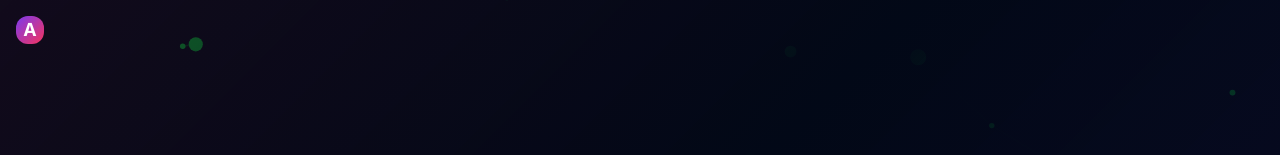
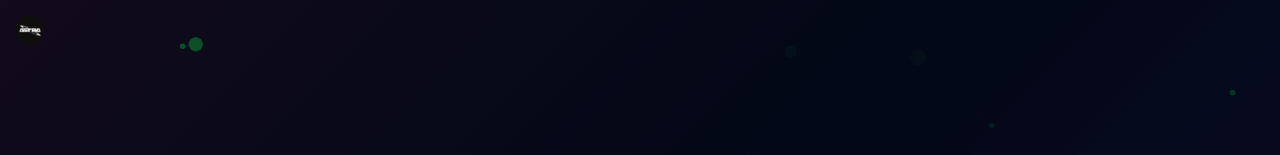
Before and after one commit to Ytshplays/astra, a Next.js app: page /login in a window 1280 px wide. Shown: the top 155 px of the page. Built offline with nearby package versions, Linux system fonts and the light colour scheme.

Commit message:
Add Astra logo and update logo component

```diff
--- a/components/nexus-logo.tsx
+++ b/components/nexus-logo.tsx
@@ -1,11 +1,17 @@
 import { cn } from "@/lib/utils";
+import Image from "next/image";
 
 export function AstraLogo({ className }: { className?: string }) {
   return (
     <div className={cn("flex items-center gap-2.5", className)}>
-      <div className="w-7 h-7 rounded-lg bg-gradient-to-br from-primary to-accent flex items-center justify-center">
-        <span className="text-white font-bold text-lg">A</span>
-      </div>
+      <Image
+        src="/ASTRA_(1)[1].png"
+        alt="Astra Logo"
+        width={28}
+        height={28}
+        className="rounded-lg"
+        priority
+      />
     </div>
   );
 }
```
Also changed, not shown: public/ASTRA_(1)[1].png (added).
